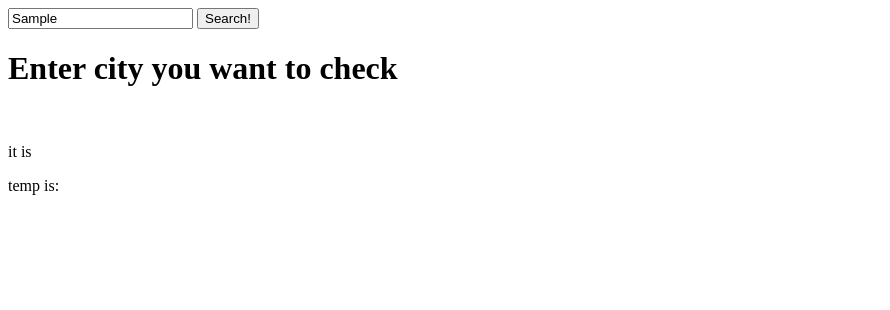
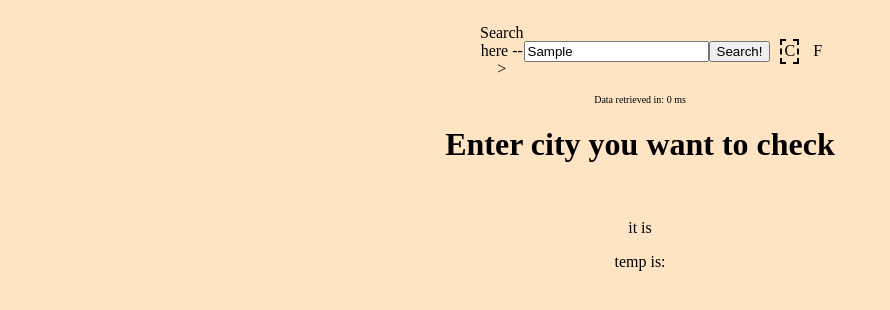
Before and after one commit to Norraynor/WeatherApp, a plain HTML site: page index.html in a window 1280 px wide. Both pictures are taken after typing "Sample" into the empty fields and a click on the button "Search!". Shown: the whole page, without its empty margins (0-890 px from the left). Drawn offline with Linux system fonts and the light colour scheme; no server answers.

Commit message:
functioning prototype

```diff
--- a/index.css
+++ b/index.css
@@ -0,0 +1,38 @@
+#main{
+    margin:  0 auto;
+    width: 50vw;
+    text-align: center;
+}
+body{
+    background-color: bisque;
+}
+#city-search div{
+    display: flex;
+    align-items: center;
+    width: 50%;
+    margin: 0 auto;
+}
+#time{
+    font-size: 10px;
+    padding-top: 0px;
+    margin-top:0px;
+}
+
+.tempSelector{
+    display: none;
+}
+.tempSelector + label{
+    width: 25px;
+    height: 25px;
+    box-sizing: border-box;
+    padding: 3px 4px;
+    margin-left: 10px;
+}
+.tempSelector + label:hover{
+    background-color: rgba(127, 63, 191, 0.2);
+}
+.tempSelector:checked + label{
+    border-style: dashed;
+    border-width: 2px;
+    padding: 1px 2px;
+}
--- a/index.html
+++ b/index.html
@@ -4,13 +4,22 @@
     <meta charset="UTF-8">
     <meta http-equiv="X-UA-Compatible" content="IE=edge">
     <meta name="viewport" content="width=device-width, initial-scale=1.0">
-    <title>Document</title>
+    <title>WeatherApp</title>
     <link rel="stylesheet" href="index.css">
 </head>
 <body>
+    <div id="main">
         <div id=city-search>
+            <div>
+                <p>Search here --></p>
                 <input type="text" placeholder="City name">
                 <button>Search!</button>
+                <input type="radio" id="tempC" class="tempSelector" value="C" name="tempUnit" checked>
+                <label for="tempC">C</label>
+                <input type="radio" id="tempF" class="tempSelector" value="F" name="tempUnit">
+                <label for="tempF">F</label>
+            </div>
+            <p id="time">Data retrieved in: </p>
         </div>
         <h1 id="weather-message">Enter city you want to check</h1>
 
@@ -19,5 +28,6 @@
 
         <p id="temp">temp is: </p>
         <script src="weatherApp.js"></script>
+    </div>
 </body>
 </html>
--- a/weatherApp.js
+++ b/weatherApp.js
@@ -7,20 +7,36 @@ const input = document.querySelector("input");
 const tempPara = document.querySelector("#temp");
 const weatherPara = document.querySelector("#weather");
 const header = document.querySelector("#weather-message");
-
+let timePassed = 0;
+const time = document.querySelector('#time');
+const tempUnitsInput = document.querySelectorAll('.tempSelector');
+const tempUnitsArr = [...tempUnitsInput];
 
 button.addEventListener("click",()=>{
-    getAPI(input.value);
+    let tempValue ="";
+    tempUnitsArr.forEach(element => {
+        if(element.checked)
+        tempValue=element.value;
+    });
+    var start = window.performance.now();
+
+    // task starts
+    getAPI(input.value,tempValue);
+    // task ends
+
+    var end = window.performance.now();
+    timePassed = end - start;
+    time.textContent = `Data retrieved in: ${timePassed} ms`;
 })
 
-async function getAPI(location){
+async function getAPI(location,tempUnit){
     const response = await fetch(`http://api.openweathermap.org/data/2.5/weather?q=${location}&APPID=1befe19e51fbd156de9827eb7086ec09`);
     const responseData = await response.json()
-    console.log(responseData);
+    /*console.log(responseData);
     console.log(responseData.name)
     console.log(getTemperature(responseData.main,C).getFeelsTemp())
-    console.log(responseData.weather[0].icon);
-    tempPara.textContent = `temperature is: ${getTemperature(responseData.main,C).getFeelsTemp()}`;
+    console.log(responseData.weather[0].icon);*/
+    tempPara.textContent = `temperature is: ${getTemperature(responseData.main,tempUnit).getFeelsTemp()} ${tempUnit}`;
     getWeatherIcon(responseData.weather[0].icon);
     weatherPara.textContent = `current weather: ${responseData.weather[0].description}`
     header.textContent = `Current weather for ${responseData.name} `;
@@ -28,18 +44,28 @@ async function getAPI(location){
 
 function getTemperature(responseData,tempUnits){
     const KELVIN = 273.15;
+    switch(tempUnits){
+        case "C":
+            tempUnits = C;
+            break;
+        case "F":
+            tempUnits = F;
+            break;
+    }
     function getCelcius(temp){
         return temp - KELVIN;
     }
     function getFahrenheit(temp){
         return getCelcius(temp)* 9/5 + 32;
     }
+
     function getCurrentTemp(){
         return getTemp(responseData.temp).toFixed(2);
     }
     function getFeelsTemp(){
         return getTemp(responseData.feels_like).toFixed(2);
     }
+
     function getTemp(temp){
         switch(tempUnits){
             case "KELVIN":
```
Lines whose indentation alone changed are shown as unchanged.
